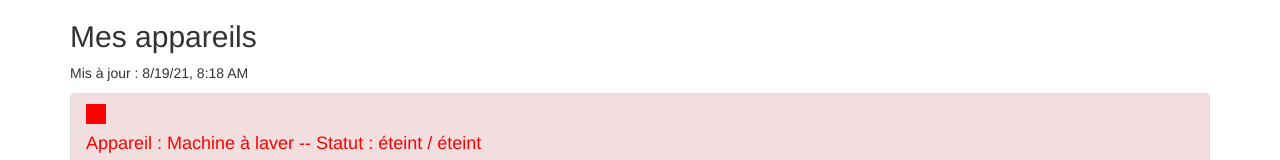
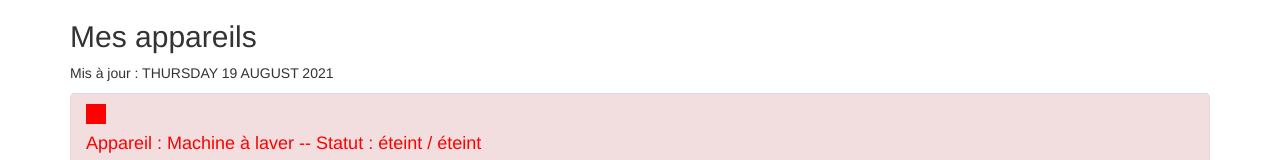
Before and after one commit to vgo-cca/mon-projet-angular, an Angular app: page / in a window 1280 px wide. Shown: the top 160 px of the page. Built offline with nearby package versions, Linux system fonts and the light colour scheme.

Commit message:
4-Utilisez une chaîne de Pipes

```diff
--- a/src/app/app.component.html
+++ b/src/app/app.component.html
@@ -2,7 +2,7 @@
   <div class="row">
     <div class="col-xs-12">
       <h2>Mes appareils</h2>
-      <p>Mis à jour : {{ lastUpdate | date: 'short' }}</p>
+      <p>Mis à jour : {{ lastUpdate | date: 'EEEE d  MMMM y' | uppercase }}</p>
       <ul class="list-group">
         <!-- directive ngFor -> boucle -->
         <app-appareil
```
